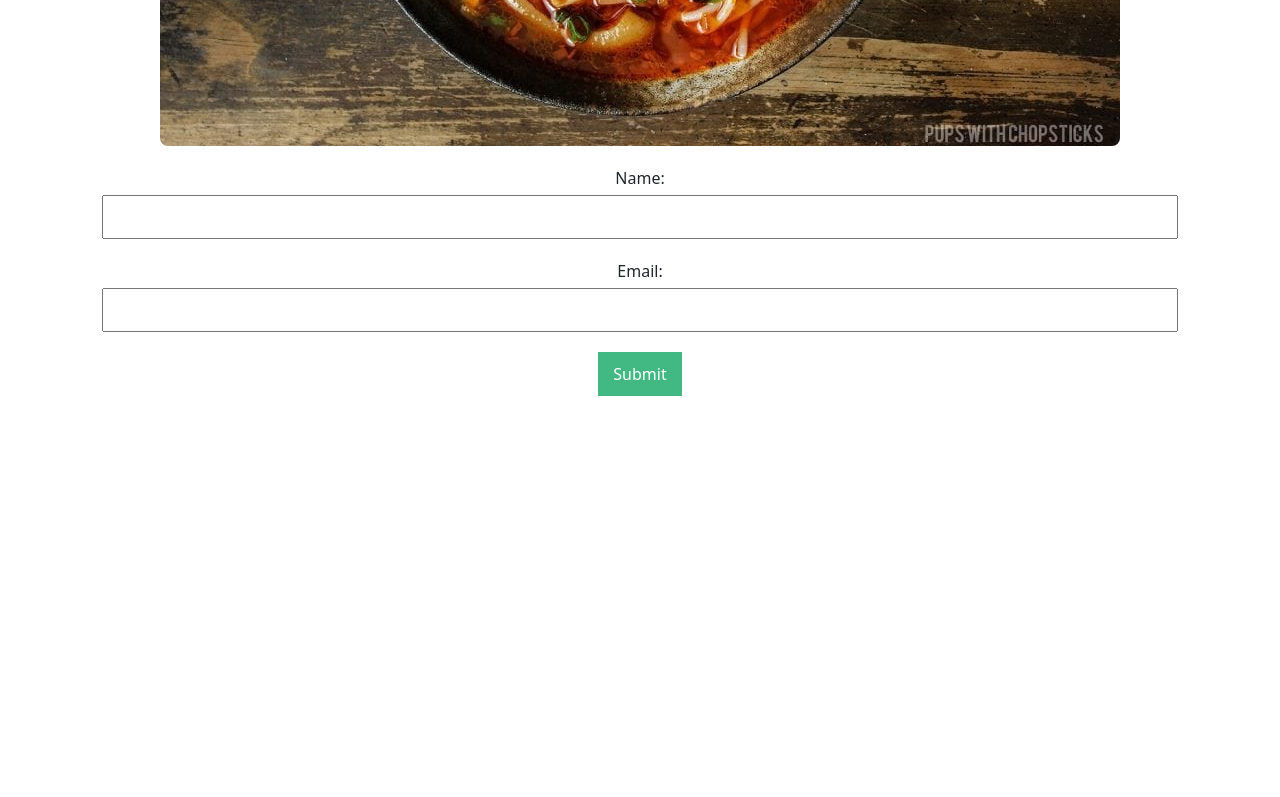
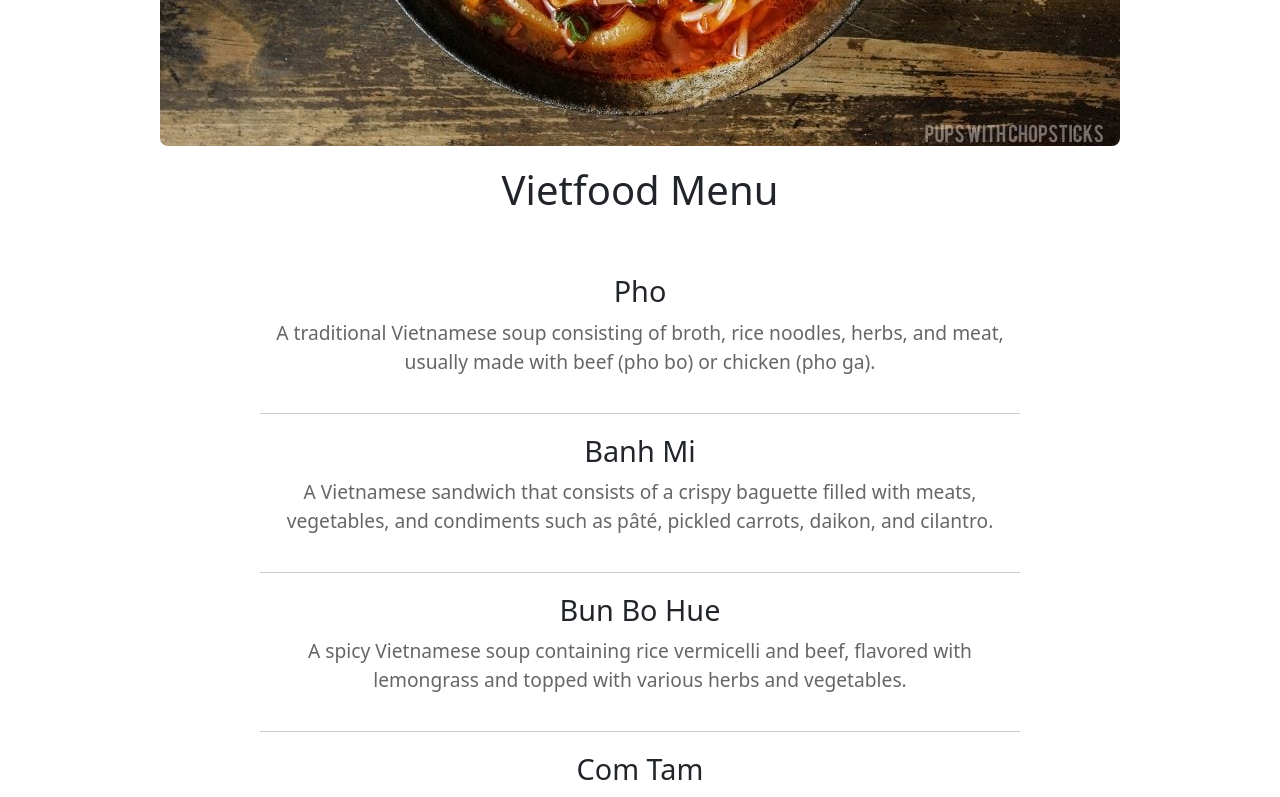
Before and after one commit to khoinguyen0412/csc-340-project-1, a Vue app: page / in a window 1280 px wide. Shown: the part 2000-2797 px from the top of the page. Before the commit the page ends 2416 px from the top, so only its background shows below. Built offline with nearby package versions, Linux system fonts and the light colour scheme.

Commit message:
done json and rendering order.json

```diff
--- /dev/null
+++ b/src/assets/data/order.json
@@ -0,0 +1,44 @@
+{
+    "vietfood_menu": [
+      {
+        "name": "Pho",
+        "description": "A traditional Vietnamese soup consisting of broth, rice noodles, herbs, and meat, usually made with beef (pho bo) or chicken (pho ga)."
+      },
+      {
+        "name": "Banh Mi",
+        "description": "A Vietnamese sandwich that consists of a crispy baguette filled with meats, vegetables, and condiments such as pâté, pickled carrots, daikon, and cilantro."
+      },
+      {
+        "name": "Bun Bo Hue",
+        "description": "A spicy Vietnamese soup containing rice vermicelli and beef, flavored with lemongrass and topped with various herbs and vegetables."
+      },
+      {
+        "name": "Com Tam",
+        "description": "A Vietnamese dish made from fractured rice grains, often served with grilled pork, egg, and pickled vegetables."
+      },
+      {
+        "name": "Goi Cuon",
+        "description": "Vietnamese fresh spring rolls made with rice paper and typically filled with shrimp, pork, fresh vegetables, and vermicelli noodles, served with a dipping sauce."
+      },
+      {
+        "name": "Cha Gio",
+        "description": "Vietnamese fried spring rolls made with a mixture of ground pork, mushrooms, and glass noodles, wrapped in rice paper and deep-fried."
+      },
+      {
+        "name": "Ca Kho To",
+        "description": "A savory caramelized fish dish cooked in a clay pot with fish sauce, sugar, and pepper, served with rice."
+      },
+      {
+        "name": "Banh Xeo",
+        "description": "A Vietnamese savory pancake filled with shrimp, pork, and bean sprouts, served with lettuce and herbs."
+      },
+      {
+        "name": "Bun Cha",
+        "description": "A Vietnamese dish of grilled pork served with vermicelli noodles, fresh herbs, and a dipping sauce."
+      },
+      {
+        "name": "Hu Tieu",
+        "description": "A noodle soup made with a clear and savory broth, served with different types of meat and seafood, and topped with herbs and vegetables."
+      }
+    ]
+  }
--- a/src/components/HomePage.vue
+++ b/src/components/HomePage.vue
@@ -1,5 +1,6 @@
 <script setup>
 import FormElement from './FormElement.vue';
+import Menu from './Menu.vue';
 </script>
 
 <template>
@@ -16,6 +17,7 @@ import FormElement from './FormElement.vue';
     <!-- Image -->
     <img src="../assets/pho_vn_food.jpg" alt="Delicious Vietnamese Food" class="vietfood-image">
     <img src="../assets/bun_bo_hue_vn_food.jpg" alt="Delicious Vietnamese Food" class="vietfood-image">
+    <Menu></Menu>
       <FormElement></FormElement>
   </div>
 </template>
--- /dev/null
+++ b/src/components/Menu.vue
@@ -0,0 +1,52 @@
+<template>
+    <div class="menu-container">
+      <h1 class="menu-title">Vietfood Menu</h1>
+      <div v-for="(item, index) in menuItems" :key="index" class="menu-item">
+        <h2>{{ item.name }}</h2>
+        <p>{{ item.description }}</p>
+      </div>
+    </div>
+  </template>
+
+  <script>
+  // Import the JSON file
+  import menuData from '@/assets/data/order.json';
+
+  export default {
+    name: 'Menu',
+    data() {
+      return {
+        menuItems: menuData.vietfood_menu
+      };
+    }
+  };
+  </script>
+
+  <style scoped>
+  .menu-container {
+    max-width: 800px;
+    margin: 0 auto;
+    padding: 20px;
+  }
+
+  .menu-title {
+    text-align: center;
+    font-size: 2.5em;
+    margin-bottom: 40px;
+  }
+
+  .menu-item {
+    border-bottom: 1px solid #ccc;
+    padding: 20px 0;
+  }
+
+  .menu-item h2 {
+    font-size: 1.8em;
+    margin-bottom: 10px;
+  }
+
+  .menu-item p {
+    font-size: 1.2em;
+    color: #666;
+  }
+  </style>
```
